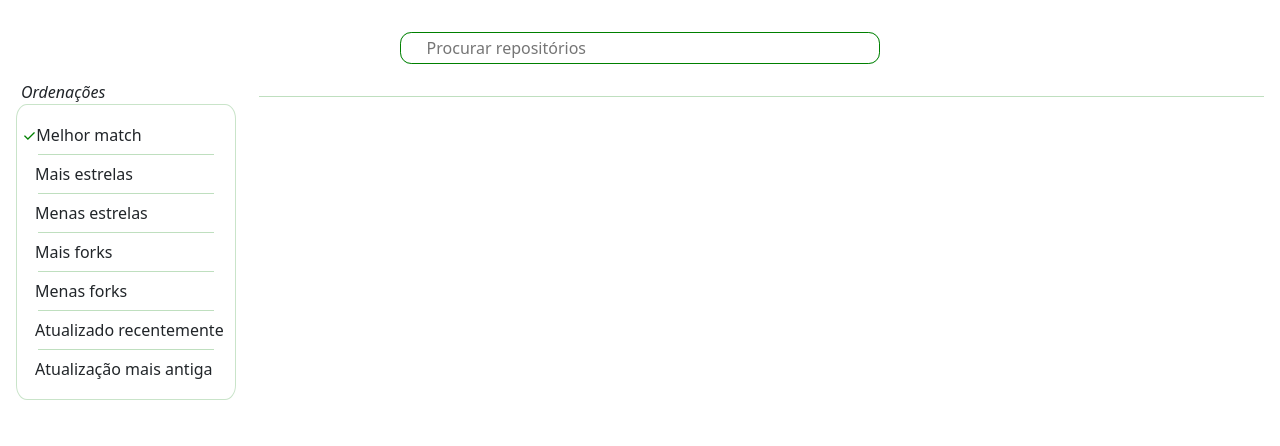
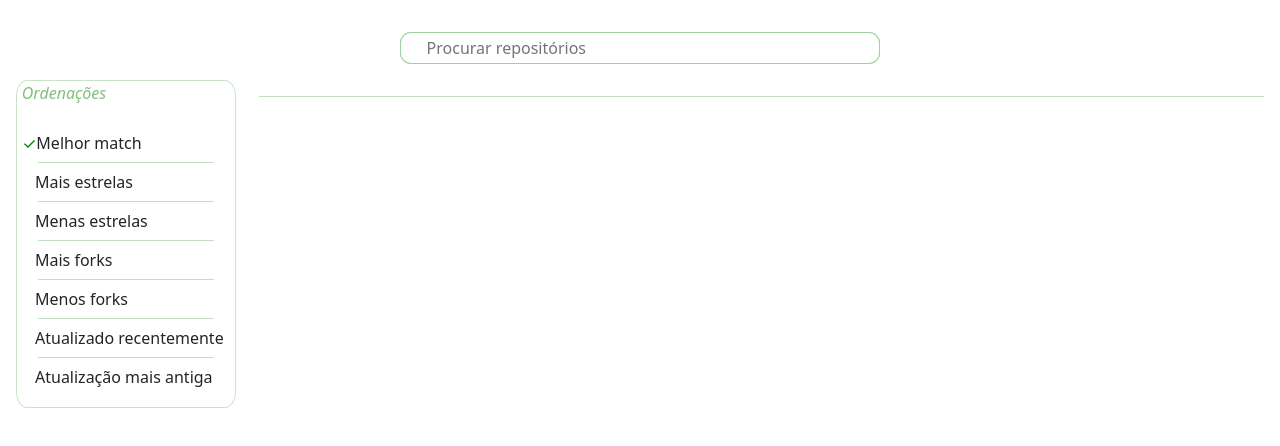
Before and after one commit to jhonatanAlanFerreira/Git-Search, a React (Create React App) app: page / in a window 1280 px wide. Shown: the top 446 px of the page. Built offline with nearby package versions, Linux system fonts and the light colour scheme.

Commit message:
Ajustes de estilos

```diff
--- a/src/App.js
+++ b/src/App.js
@@ -67,8 +67,10 @@ function App() {
       </div>
       <div className="page-grid">
         <div className="sort">
-          <i>Ordenações</i>
           <ul ref={ulRef}>
+            <div className="sort-title">
+            <i>Ordenações</i>
+            </div>
             <li onClick={(li) => liClicked(li, ulRef)} className="selected">
               Melhor match
             </li>
@@ -79,7 +81,7 @@ function App() {
             <hr></hr>
             <li onClick={(li) => liClicked(li, ulRef)}>Mais forks</li>
             <hr></hr>
-            <li onClick={(li) => liClicked(li, ulRef)}>Menas forks</li>
+            <li onClick={(li) => liClicked(li, ulRef)}>Menos forks</li>
             <hr></hr>
             <li onClick={(li) => liClicked(li, ulRef)}>
               Atualizado recentemente
--- a/src/components/search/Search.module.scss
+++ b/src/components/search/Search.module.scss
@@ -34,7 +34,7 @@ input[type="search"] {
   transition-property: width, border-radius;
   z-index: 1;
   position: relative;
-  border: 1px solid green;
+  border: 1px solid #0080005e;;
   height: 2rem;
 }
 button {
--- a/src/index.css
+++ b/src/index.css
@@ -12,7 +12,7 @@ li {
 
 .sort ul {
   border: 1px solid #00800036;
-  padding: 1rem;
+  padding: 0 1rem 1rem 1rem;
   border-radius: 5%;
   list-style: none;
 }
@@ -29,10 +29,6 @@ li {
 .sort li:hover {
   background-color: #0080001a;
   border-radius: 3%;
-}
-
-.sort i {
-  margin-left: 5px;
 }
 
 .selected {
@@ -67,6 +63,14 @@ li {
   width: 97%;
 }
 
+.sort-title {
+  height: 3rem;
+  opacity: 0.5;
+  color: green;
+  left: -0.7rem;
+  position: relative;
+}
+
 .paginator {
   display: flex;
   justify-content: center;
```
